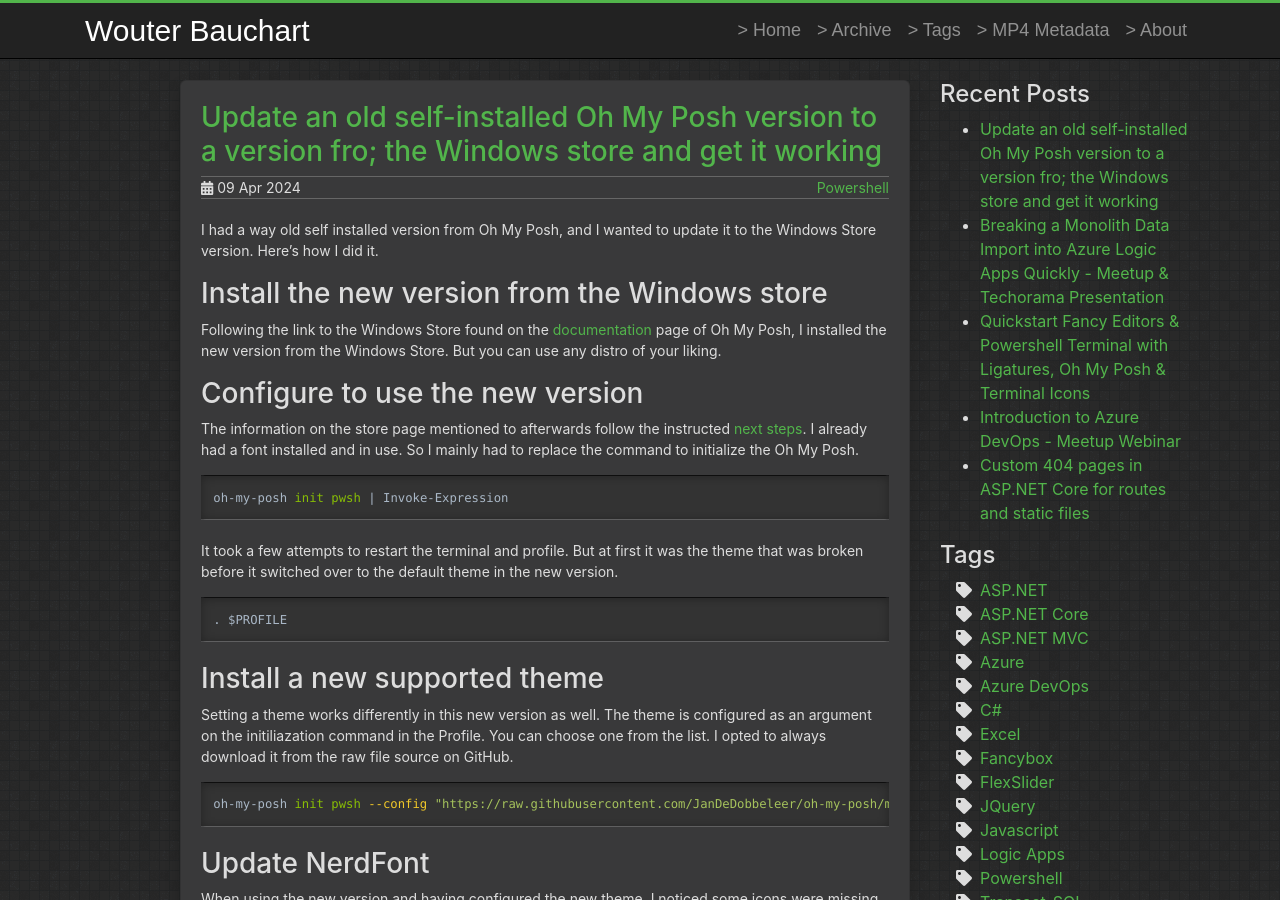
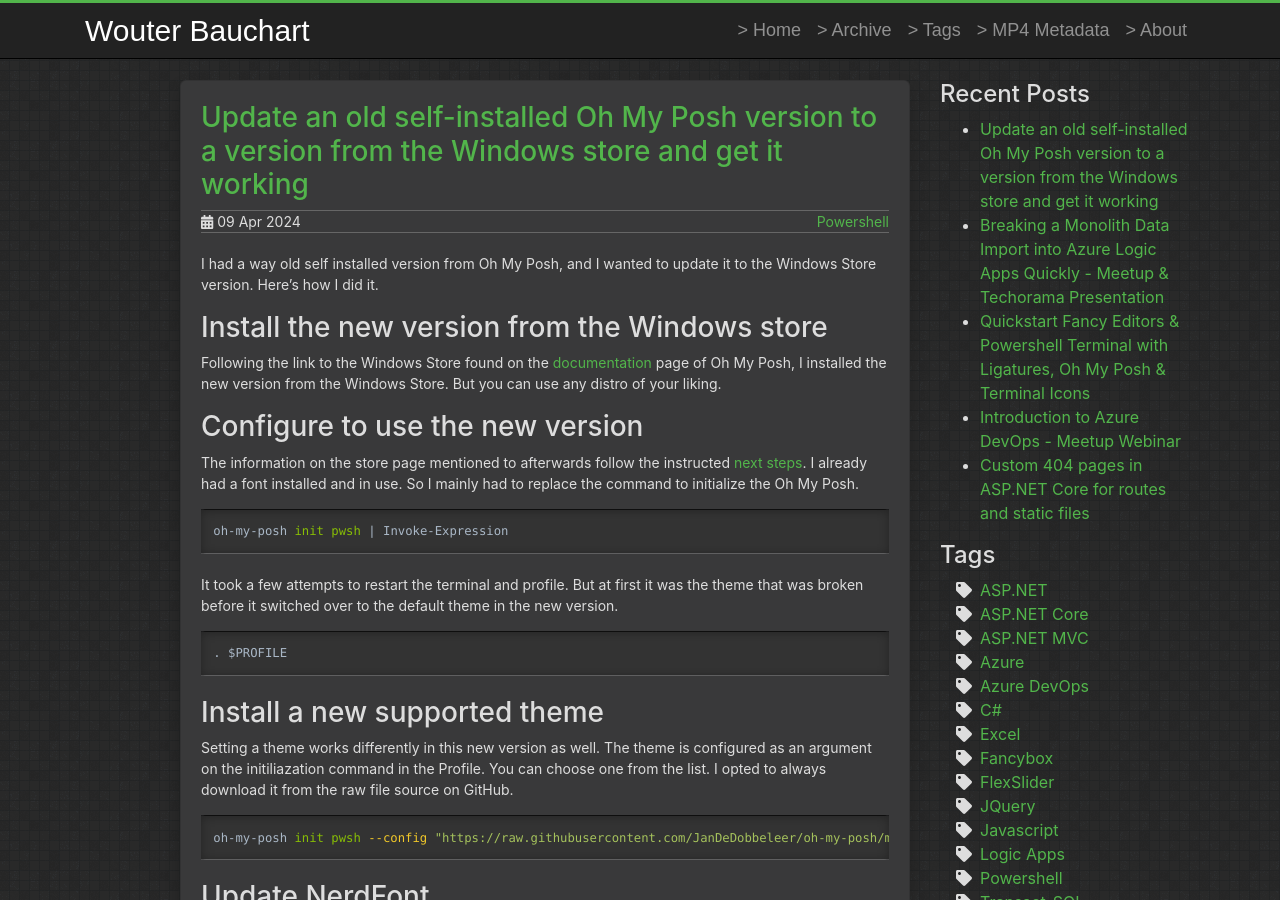
Before and after one commit to WouterBau/WouterBau.github.io, a Jekyll site: the page built from _posts/2024-04-09-update-old-self-installed-oh-my-posh.md, in a window 1280 px wide and 900 px high. Built offline with Jekyll 4.4.1, drawn with Linux system fonts in a browser that asks for light colours.

Commit message:
fix: Correcting typo's on latest post

```diff
--- a/_posts/2024-04-09-update-old-self-installed-oh-my-posh.md
+++ b/_posts/2024-04-09-update-old-self-installed-oh-my-posh.md
@@ -1,6 +1,6 @@
 ---
 layout: post
-title:  "Update an old self-installed Oh My Posh version to a version fro; the Windows store and get it working"
+title:  "Update an old self-installed Oh My Posh version to a version from the Windows store and get it working"
 date:   2024-04-09
 description: I had a way old self installed version from Oh My Posh, and I wanted to update it to the Windows Store version. Here's how I did it.
 tags:
@@ -45,7 +45,7 @@
 Set-PoshPrompt -Theme pixelrobots
 {% endhighlight %}
 
-## New Version $PROFILE
+# New Version $PROFILE
 {% highlight powershell %}
 oh-my-posh init pwsh --config "https://raw.githubusercontent.com/JanDeDobbeleer/oh-my-posh/main/themes/clean-detailed.omp.json" | Invoke-Expression
 Import-Module -Name Terminal-Icons
```
